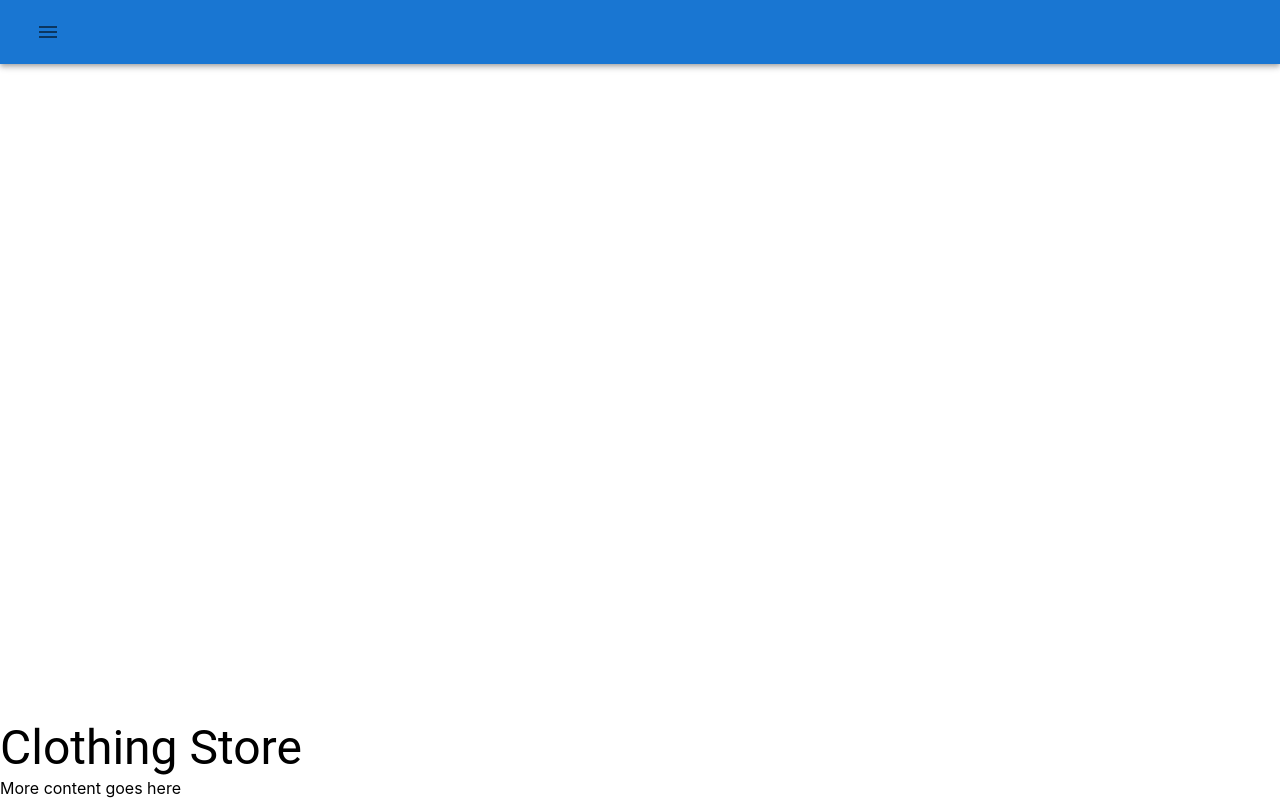
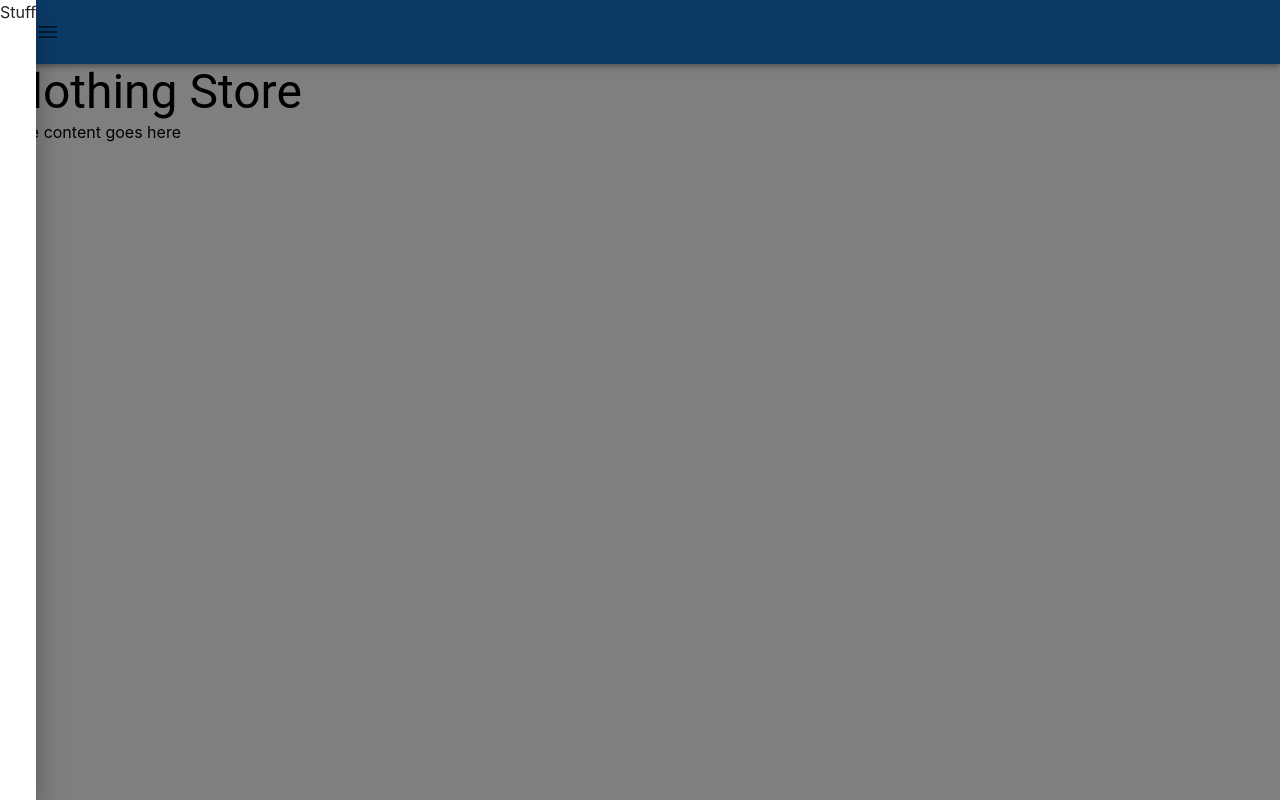
Before and after one commit to GiessC/ecommerce, a React (Vite) app in the folder web/: page /app in a window 1280 px wide. Both pictures are taken after a click on the button "Menu". Built offline with nearby package versions, Linux system fonts and the light colour scheme.

Commit message:
added Menu component for the menu drawer

```diff
--- /dev/null
+++ b/web/src/components/menu-bar/Menu.tsx
@@ -0,0 +1,11 @@
+import {Drawer} from "@mui/material";
+
+type MenuProps = { isOpen: boolean, setIsOpen: (isOpen: boolean) => void; };
+
+export default function Menu({ isOpen, setIsOpen }: MenuProps) {
+    return (
+        <Drawer open={isOpen} onClose={() => setIsOpen(false)}>
+            Stuff
+        </Drawer>
+    );
+}
--- a/web/src/components/menu-bar/MenuBar.tsx
+++ b/web/src/components/menu-bar/MenuBar.tsx
@@ -1,15 +1,20 @@
 import Box from "@mui/material/Box";
 import {AppBar, IconButton, Toolbar} from "@mui/material";
 import MenuIcon from '@mui/icons-material/Menu';
+import Menu from "./Menu.tsx";
+import {useOpenable} from "../../hooks/useOpenable.tsx";
 
 export default function MenuBar() {
+    const { isOpen: isMenuOpen, setIsOpen: setIsMenuOpen, toggleOpen: toggleMenuOpen } = useOpenable();
+
     return (
-        <Box className={'flex-grow'}>
+        <Box>
             <AppBar position={'static'}>
                 <Toolbar>
-                    <IconButton size={'large'} aria-label={'Menu'}>
+                    <IconButton size={'large'} aria-label={'Menu'} onClick={toggleMenuOpen}>
                         <MenuIcon />
                     </IconButton>
+                    <Menu isOpen={isMenuOpen} setIsOpen={setIsMenuOpen} />
                 </Toolbar>
             </AppBar>
         </Box>
```
